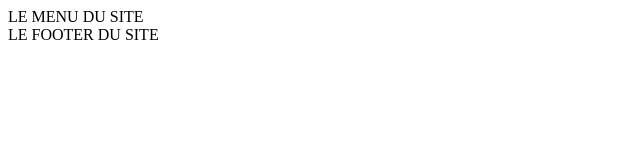
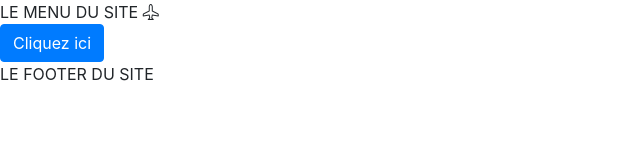
Before and after one commit to c41m07/Quaiantique_PFR, a plain HTML site: page index.html in a window 1280 px wide. Shown: the whole page, without its empty margins (0-640 px from the left). Drawn offline with nearby package versions, Linux system fonts and the light colour scheme.

Commit message:
Add Bootstrap integration and update HTML structure

```diff
--- a/index.html
+++ b/index.html
@@ -3,19 +3,23 @@
 <head>
     <meta charset="UTF-8">
     <meta name="viewport" content="width=device-width, initial-scale=1">
-    <title>Document</title>
+    <link rel="stylesheet" href="node_modules/bootstrap/dist/css/bootstrap.min.css">
+    <link rel="stylesheet" href="node_modules/bootstrap-icons/font/bootstrap-icons.css"
 </head>
 <body>
 
-<header> LE MENU DU SITE</header>
+<header> LE MENU DU SITE <i class="bi bi-airplane"></i></header>
 
 <main id="main-page">
     <!--le contenue du site-->
 </main>
 
+<button class="btn btn-primary">Cliquez ici</button>
+
 <footer> LE FOOTER DU SITE </footer>
 
-<script type="module" src="./Router/router.js"></script>
+<script type="module" src="./Router/Router.js"></script>
+<script src="node_modules/bootstrap/dist/js/bootstrap.bundle.min.js"></script>
 
 </body>
 </html>
```
Also changed, not shown: 2 other files.
